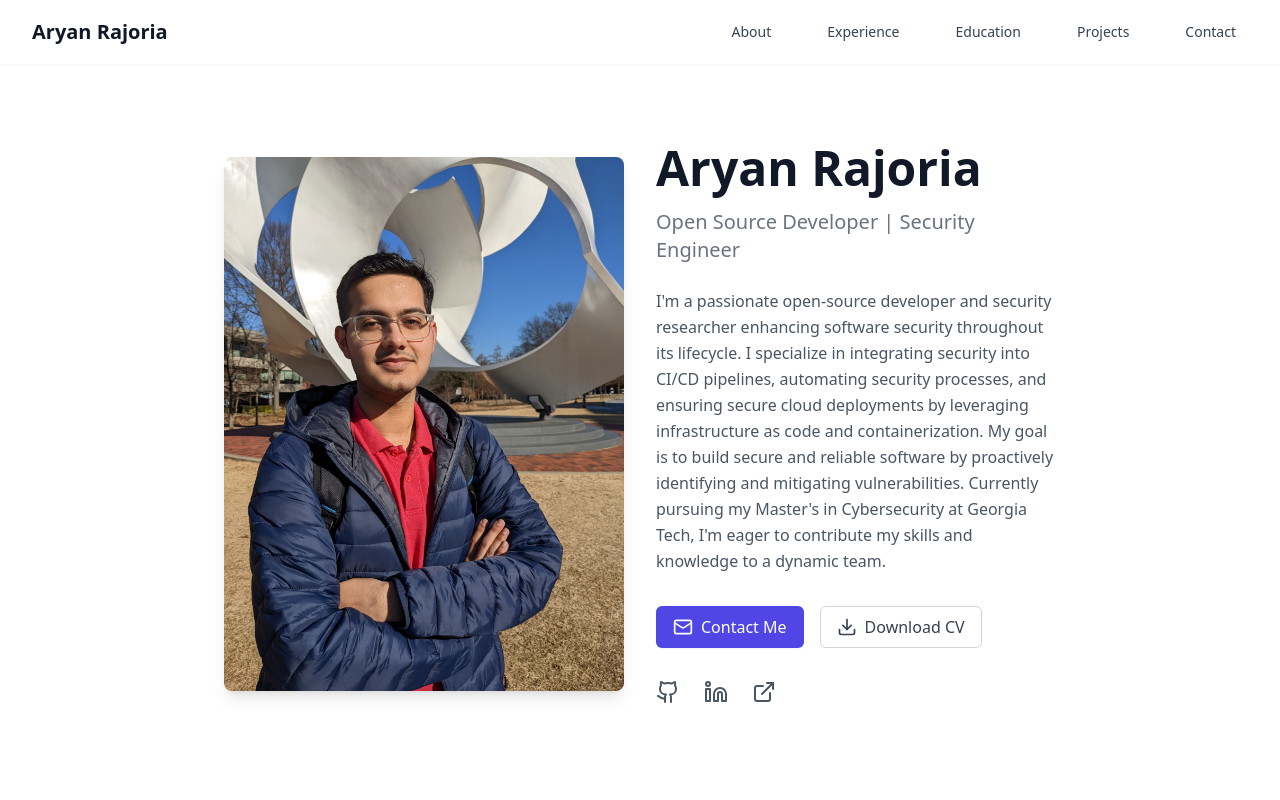
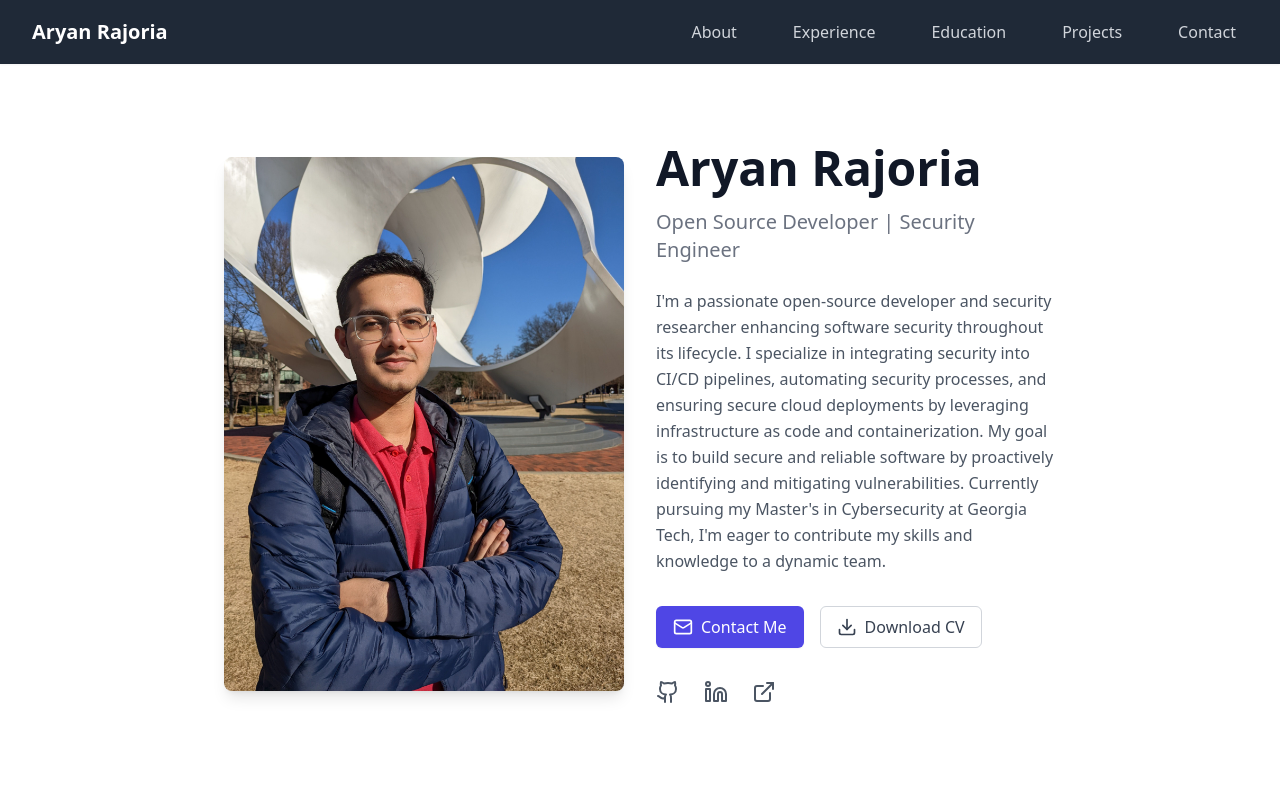
Before and after one commit to aryan-rajoria/Aryan-Rajoria.github.io, a React (Vite) app: page / in a window 1280 px wide. Shown: the top 800 px of the page. Built offline with nearby package versions, Linux system fonts and the light colour scheme.

Commit message:
text larger bg color darker
Signed-off-by: Aryan Rajoria <aryanrajoria1003@gmail.com>

```diff
--- a/src/components/Navbar.tsx
+++ b/src/components/Navbar.tsx
@@ -4,37 +4,33 @@ import ThemeToggle from './ThemeToggle';
 
 const Navbar = () => {
   return (
-    <header className="bg-white dark:bg-gray-800 shadow-sm sticky top-0 z-50">
-      <nav className="max-w-7xl mx-auto px-4 sm:px-6 lg:px-8">
+    <header className="bg-gray-800 shadow-sm sticky top-0 z-50">
+      <nav className="max-w-7xl mx-auto px-4 sm:px-6 lg:px-8 ">
         <div className="flex justify-between h-16">
           <div className="flex">
             <div className="flex-shrink-0 flex items-center">
-              <span className="text-xl font-bold text-gray-900 dark:text-white">Aryan Rajoria</span>
+              <span className="text-xl font-bold text-white">Aryan Rajoria</span>
             </div>
           </div>
           <div className="hidden sm:ml-6 sm:flex sm:items-center space-x-8">
-            <a href="#about" className="text-gray-700 hover:text-gray-900 dark:text-gray-300 dark:hover:text-white px-3 py-2 text-sm font-medium">
+            <a href="#about" className="text-gray-300 hover:text-white px-3 py-2 text-base font-medium">
               About
             </a>
-            <a href="#experience" className="text-gray-700 hover:text-gray-900 dark:text-gray-300 dark:hover:text-white px-3 py-2 text-sm font-medium">
+            <a href="#experience" className="text-gray-300 hover:text-white px-3 py-2 text-base font-medium">
               Experience
             </a>
-            <a href="#education" className="text-gray-700 hover:text-gray-900 dark:text-gray-300 dark:hover:text-white px-3 py-2 text-sm font-medium">
+            <a href="#education" className="text-gray-300 hover:text-white px-3 py-2 text-base font-medium">
               Education
             </a>
-            {/* <a href="#skills" className="text-gray-700 hover:text-gray-900 dark:text-gray-300 dark:hover:text-white px-3 py-2 text-sm font-medium">
-              Skills
-            </a> */}
-            <a href="#projects" className="text-gray-700 hover:text-gray-900 dark:text-gray-300 dark:hover:text-white px-3 py-2 text-sm font-medium">
+            <a href="#projects" className="text-gray-300 hover:text-white px-3 py-2 text-base font-medium">
               Projects
             </a>
-            <a href="#contact" className="text-gray-700 hover:text-gray-900 dark:text-gray-300 dark:hover:text-white px-3 py-2 text-sm font-medium">
+            <a href="#contact" className="text-gray-300 hover:text-white px-3 py-2 text-base font-medium">
               Contact
             </a>
-            {/* <ThemeToggle /> */}
           </div>
           <div className="flex items-center sm:hidden">
-            <button className="inline-flex items-center justify-center p-2 rounded-md text-gray-700 hover:text-gray-900 hover:bg-gray-100 dark:text-gray-300 dark:hover:text-white dark:hover:bg-gray-700 focus:outline-none focus:ring-2 focus:ring-inset focus:ring-indigo-500">
+            <button className="inline-flex items-center justify-center p-2 rounded-md text-gray-300 hover:text-white hover:bg-gray-700 focus:outline-none focus:ring-2 focus:ring-inset focus:ring-indigo-500">
               <Menu className="block h-6 w-6" />
             </button>
           </div>
```
